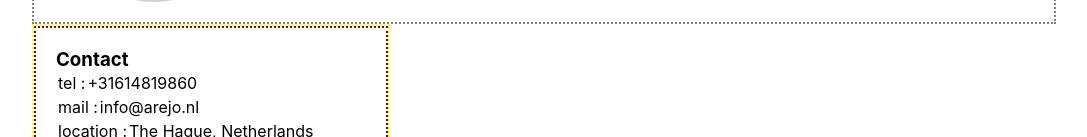
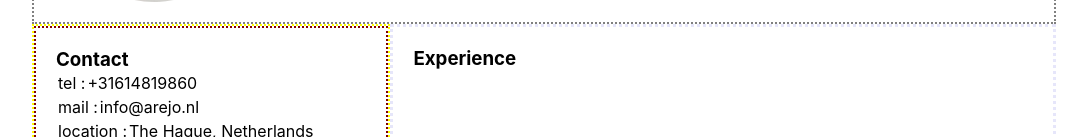
Before and after one commit to arejasverduras/resume, a React (Create React App) app: page / in a window 1280 px wide. Shown: the part 230-367 px from the top of the page, without its empty margins (96-1183 px from the left). Built offline with nearby package versions, Linux system fonts and the light colour scheme.

Commit message:
experience

```diff
--- a/src/App.css
+++ b/src/App.css
@@ -75,14 +75,6 @@ header {
 
 }
 
-#tableKey {
-
-}
-
-#tableValue {
-
-}
-
 .summary {
   font-style:italic;
 }
@@ -94,3 +86,9 @@ header {
 .techSkills {
   list-style: none;
 }
+
+.Content {
+  grid-area: main;
+  padding: 20px;
+  border: 3px dotted lavender;
+}
--- a/src/App.js
+++ b/src/App.js
@@ -4,9 +4,10 @@ import './App.css';
 import { profileData } from './data';
 import { Header } from './components/header/Header';
 import { SideBar } from './components/SideBar/SideBar';
+import { Content} from './components/Content/Content';
 
 function App() {
-  const { profileName, profileTitle, profilePicture, contactInfo, summary, keySkills, techSkills} = profileData;
+  const { jobs, profileName, profileTitle, profilePicture, contactInfo, summary, keySkills, techSkills} = profileData;
 
   return (
     <div className="App">
@@ -21,7 +22,9 @@ function App() {
     techSkills={techSkills}
     contactInfo={contactInfo}
      />
+     <Content jobs={jobs} />
     </div>
+
   );
 }
 
--- a/src/components/Content/Content.js
+++ b/src/components/Content/Content.js
@@ -1,11 +1,16 @@
 import React from 'react';
 
-const Content = (props) => {
+export const Content = ({jobs}) => {
+
+
+
+
     return (
         <div className='Content'>
             {/* Return a 'JobList' containgn multiple 'Job' components */}
+
+            <h3>Experience</h3>
             {/*
-            <h3>Experience</h3>
                 <JobList items={props.jobs} />
             <h3>Education</h3>
                 <Education items={props.jobs}/>
```
